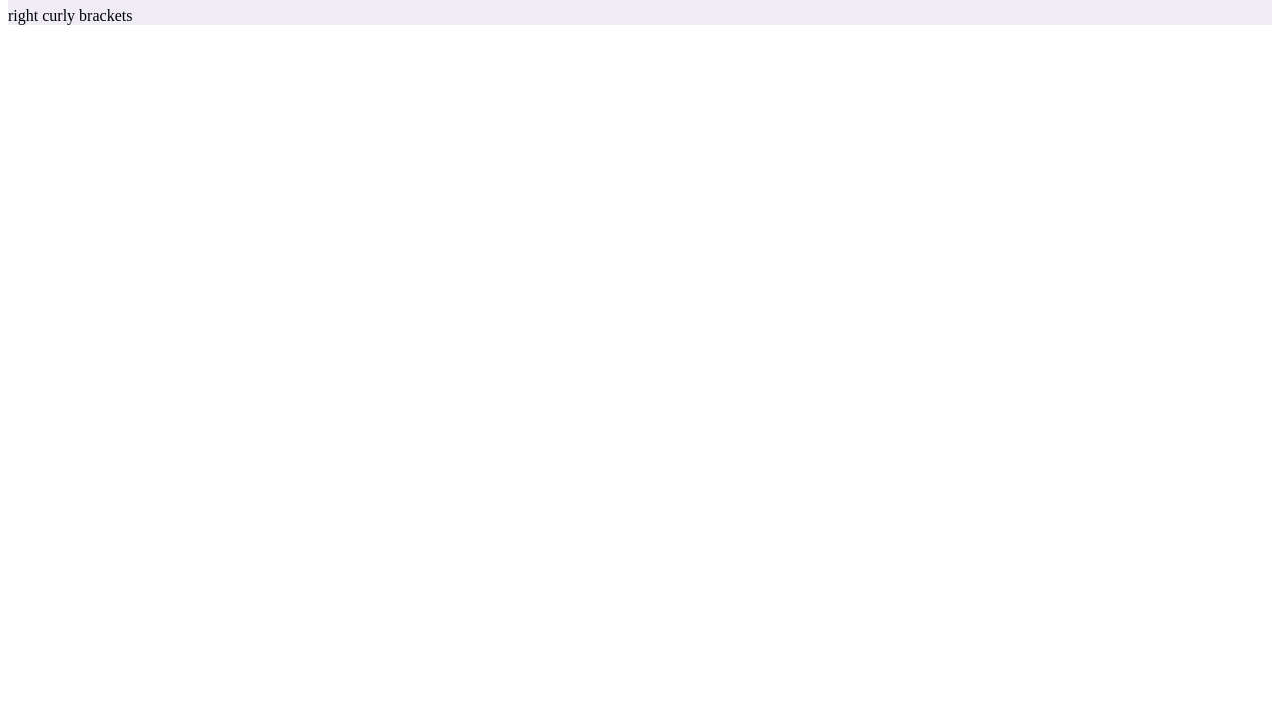
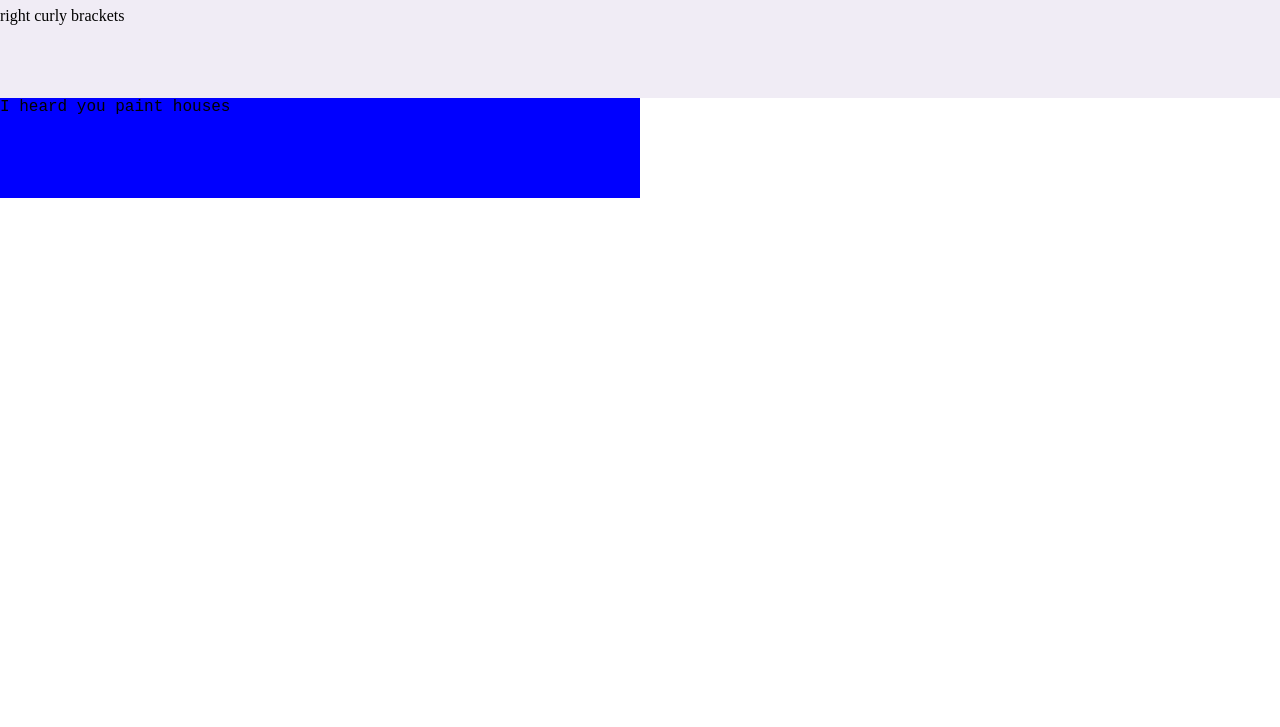
Before and after one commit to AdamKinyua/intermediate_css, a plain HTML site: page index.html in a window 1280 px wide. Shown: the part 73-800 px from the top of the page. Drawn offline with Linux system fonts and the light colour scheme.

Commit message:
Struggling to remove top margin

```diff
--- a/css/styles.css
+++ b/css/styles.css
@@ -1,9 +1,24 @@
 .bdy_bcgrd {
   background-color: #F0ECF5;
-  padding: 0;
-  margin: 0;
+  padding: 0px;
+  margin-top: 0px;
+  margin-bottom: 0px;
+  margin-left: 0px;
+  margin-right: 0px;
+  height: 150px;
 }
 
-#coldiv_1 {
+#p {
+  font-family: "courier new", monospace;
+  margin-left: 0;
+  margin-right: 50%;
+  margin-top: 0;
+  margin-bottom: 0;
+  height: 100px;
+  background-color: blue;
+}
 
+.body {
+  margin: 0 !important;
+  padding: 0 !important;
 }
--- a/index.html
+++ b/index.html
@@ -6,10 +6,13 @@
     <link rel="stylesheet" href="css/styles.css">
     <link rel="shortcut icon" href="favicon.ico">
   </head>
-  <body>
+  <body class = "body">
     <div class="bdy_bcgrd">
       <h1>Adam Kinyua</h1>
       <p>right curly brackets</p>
     </div>
+    <div class="">
+      <p id = "p">I heard you paint houses</p>
+    </div>
   </body>
 </html>
```
